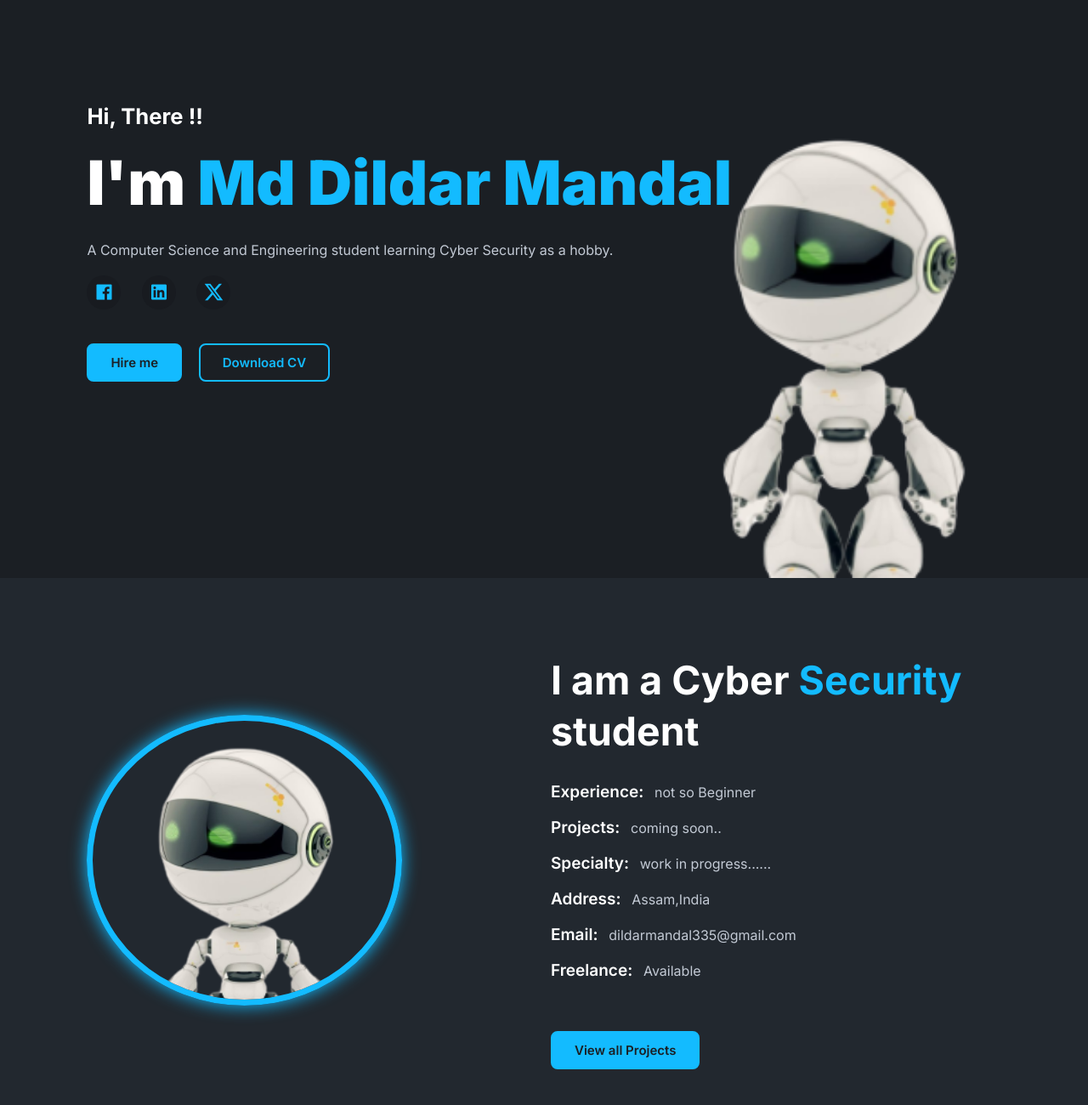
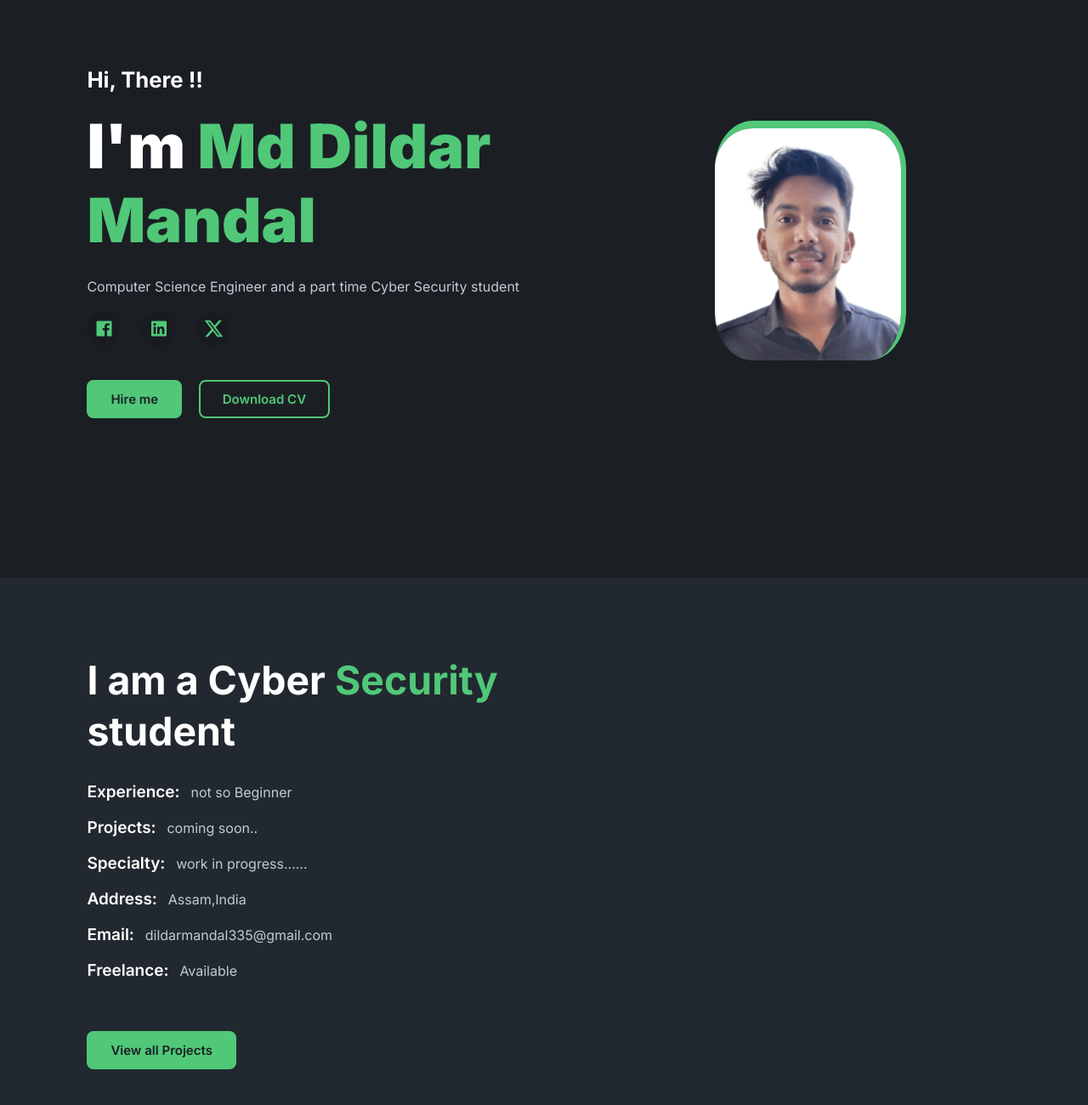
Before and after one commit to MD-DILDAR-MANDAL/MD-DILDAR-MANDAL.github.io, a website: page index.html in a window 1280 px wide. Shown: the part 140-1440 px from the top of the page at 85% size. Drawn offline with nearby package versions, Linux system fonts and the light colour scheme.

Commit message:
chore: edit some content

```diff
--- a/index.html
+++ b/index.html
@@ -34,10 +34,11 @@
         </header>
 
         <section class="hero" id="home">
+
             <div class="main-content">
                 <h4>Hi, There !!</h4>
-                <h1>I'm <span>Md Dildar Mandal</span></h1>
-                <p>A Computer Science and Engineering student learning Cyber Security as a hobby.</p>
+                <h1>I'm <span>Md Dildar Mandal</span> </h1>
+                <p>Computer Science Engineer and a part time Cyber Security student </p>
                 <div class="social">
                     <a href="#"><i class="ri-facebook-box-fill"></i></a>
                     <a href="#"><i class="ri-linkedin-box-fill"></i></a>
@@ -49,11 +50,11 @@
                     <a href="#" class="btn btn2">Download CV</a>
                 </div>
             </div>
+            <div class="hero-img">
+                <img src="./img/hero.png">
+            </div>
         </section>
         <section class="about" id="about">
-            <div class="about-img">
-                <img src="./img/about.png">
-            </div>
                 <div class="about-text">
                     <h2>I am a Cyber <span>Security </span>student</h2>
                     <div class="exp-area">
--- a/style.css
+++ b/style.css
@@ -12,7 +12,7 @@
     --text-color: #fff;
     --bg-color: #1b1f24;
     --second-bg-color: #22282f;
-    --main-color: #13bbff;
+    --main-color:  #50C878;
     --other-color: #c3cad5;
 
     --h1-font: 4.5rem;
@@ -99,14 +99,25 @@ section{
     margin-top: 20px;
     height: 100vh;
     width: 100%;
-    background: url(./img/look.png);
+    /*background: url(./img/look.png);*/
     background-position: top right;
     background-size: cover;
     display: flex;
     align-items: center;
     justify-content: flex-start;
 }
-
+.hero-img img{
+    margin-left: 10%;
+    width: 60%;
+    height: 50%;
+    max-width: 530px;
+    border-radius: 20%;
+    object-fit: fill;
+    border-top: 9px solid var(--main-color);
+    border-right: 6px solid var(--main-color);
+    /*border: 3px solid var(--main-color);*/
+    /*box-shadow: 0 0 20px var(--main-color);*/
+}
 .main-content h4{
     font-size: 1.6rem;
 }
@@ -197,16 +208,6 @@ header.sticky{
     grid-template-columns: repeat(2, 1fr);
     align-items: center;
     gap: 1rem;
-}
-
-.about-img img{
-    width: 70%;
-    height: 70%;
-    max-width: 530px;
-    border-radius: 50%;
-    object-fit: cover;
-    border: 7px solid var(--main-color);
-    box-shadow: 0 0 20px var(--main-color);
 }
 
 .about-text h2{
@@ -434,7 +435,7 @@ form .send-btn:hover{
     display: inline-flex;
     align-items: center;
     justify-content: center;
-    background: #075fe4;
+    background: #228B22;
     width: 45px;
     height: 45px;
     border-radius: 50%;
```
Also changed, not shown: img/hero.png (added).
